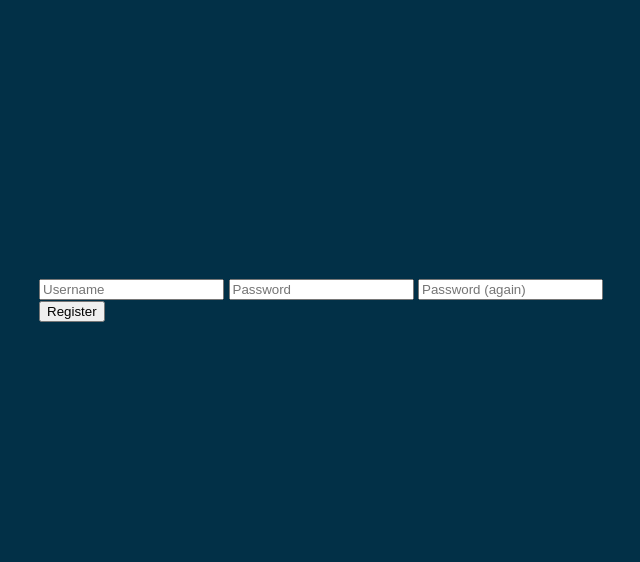
After one commit to TymurBondar/cs50final, a Flask app: template templates/register.html in a window 1280 px wide. The commit adds this page. Shown: the top 562 px of the page, without its empty margins (319-959 px from the left). Run offline with Flask 3, Linux system fonts and the light colour scheme; the template is opened without the code that fills it, so the values that code supplies are empty.

Commit message:
registerroute

```diff
--- a/templates/index.html
+++ b/templates/index.html
@@ -10,15 +10,13 @@
     </head>
     <body>
         <main class="container">
-            {% if session["user_id"] %}
-                {% block main %}{% endblock %}
-            {% else %}
+            {% block main %}
                 <h1 class="heading">Welcome to TypeFaster!</h1>
                 <div class="buttons">
-                    <button>Register</button>
-                    <button>Sign In</button>
+                    <button onclick="location.href='/register'">Register</button>
+                    <button onclick="location.href='/login'">Login</button>
                 </div>
-            {% endif %}
+            {% endblock %}
         </main>
             <footer>
                 <p>Made by Tymur Bondar <br> for CS50X</p>
--- /dev/null
+++ b/templates/login.html
@@ -0,0 +1,4 @@
+{% extands index.html %}
+{%block main%}
+
+{% endblock %}
--- /dev/null
+++ b/templates/register.html
@@ -0,0 +1,11 @@
+{% extends "index.html" %}
+{%block main%}
+<form action="/register" method="post">
+    <input autocomplete="off" class="input_username_field" name="username" placeholder="Username" type="text">
+    <input autocomplete="off" class="password_field" name="password" placeholder="Password" type="password">
+    <input autocomplete="off" class="password_field" name="confirmation" placeholder="Password (again)" type="password">
+    <div id="register_button">
+        <button type="submit">Register</button>
+    </div>
+</form>
+{% endblock %}
```
